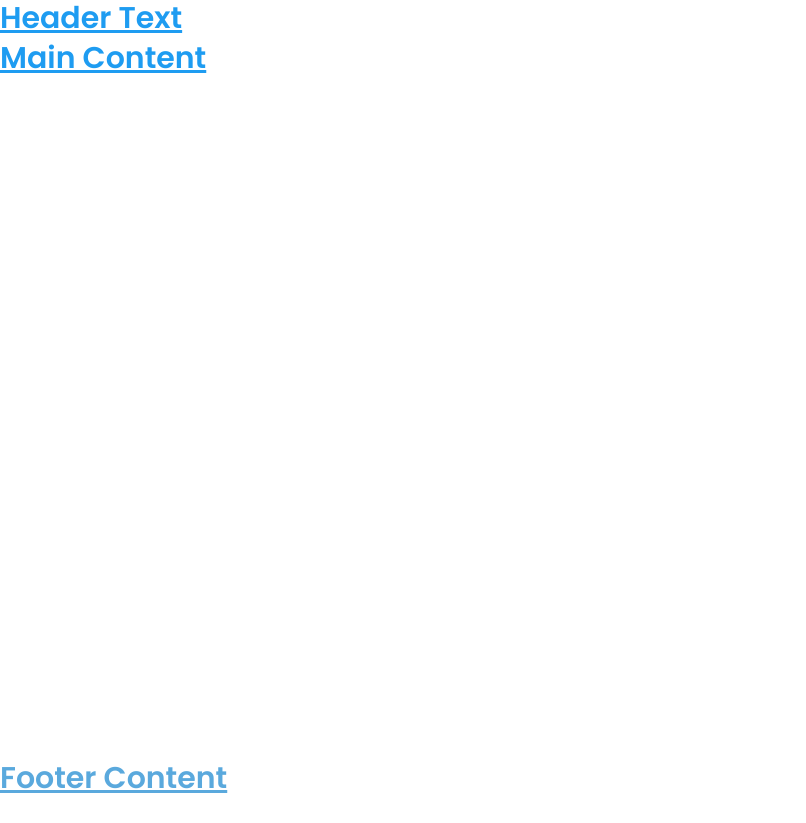
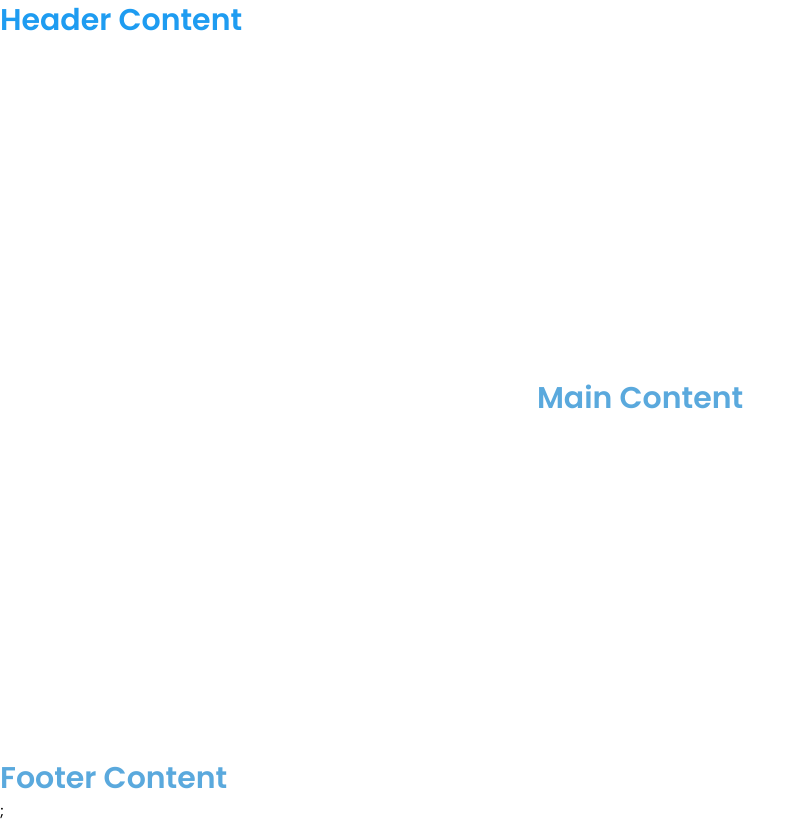
Before and after one commit to idkan/Portafolio, a Next.js app: page / in a window 1280 px wide. Shown: the whole page, without its empty margins (0-806 px from the left). Before the commit the page ends 800 px from the top, so only its background shows below. Built offline with nearby package versions, Linux system fonts and the light colour scheme.

Commit message:
Added Components & Created Basic layout

```diff
--- /dev/null
+++ b/components/Footer.js
@@ -0,0 +1,11 @@
+const Footer = () => {
+    return (
+        <footer className="h-10 bg-white">
+            <p className="text-3xl font-bold text-secondary">
+                Footer Content
+            </p>
+        </footer>
+    );
+}
+
+export default Footer;
--- /dev/null
+++ b/components/Header.js
@@ -0,0 +1,15 @@
+import { FiHome } from "react-icons/fi";
+
+const Navbar = () => {
+    return (
+        <header className="h-10 bg-white">
+            <nav className="flex justify-between items-center h-full">
+                <p className="text-3xl font-bold text-primary">
+                    Header Content
+                </p>
+            </nav>
+        </header>
+    );
+}
+
+export default Navbar;
--- /dev/null
+++ b/components/Layout.js
@@ -0,0 +1,16 @@
+import Header from './Header';
+import Footer from './Footer';
+
+const Layout = ({ children }) => {
+    return (
+        <div className="flex flex-col h-screen justify-between">
+            <Header />
+            <main className='mx-auto my-0 h-10 bg-white'>
+                {children}
+            </main>
+            <Footer />
+        </div>
+    )
+}
+
+export default Layout;
--- a/pages/_app.js
+++ b/pages/_app.js
@@ -1,7 +1,18 @@
 import "../styles/globals.css";
+import Head from 'next/head';
 
 function MyApp({ Component, pageProps }) {
-    return <Component {...pageProps} />;
+
+    return (
+        <>
+            <Head>
+                <title>ABSE dev</title>
+                <meta name="description" content="Abraham SWE Portfolio" />
+                <link rel="icon" href="/favicon.ico" />
+            </Head>
+            <Component {...pageProps} />;
+        </>
+    );
 }
 
 export default MyApp;
--- a/pages/index.js
+++ b/pages/index.js
@@ -1,31 +1,13 @@
-import Head from 'next/head'
+import Layout from "../components/Layout";
 
-export default function Home() {
+const Home = () => {
 	return (
-		<>
-			<Head>
-				<title>Abraham SWE</title>
-				<meta name="description" content="Abraham SWE Portfolio" />
-				<link rel="icon" href="/favicon.ico" />
-				<link href="https://fonts.googleapis.com/css2?family=Poppins:wght@400;500;600&display=swap" rel="stylesheet" />
-			</Head>
-			<div className="flex flex-col h-screen justify-between">
-				<header className="h-10 bg-white">
-					<p className="text-3xl font-bold underline text-primary">
-						Header Text
-					</p>
-				</header>
-				<main className="mb-auto h-10 bg-white0">
-					<p className="text-3xl font-bold underline text-primary">
-						Main Content
-					</p>
-				</main>
-				<footer className="h-10 bg-white">
-					<p className="text-3xl font-bold underline text-secondary">
-						Footer Content
-					</p>
-				</footer>
-			</div>
-		</>
-	)
+		<Layout>
+			<h1 className="text-3xl font-bold text-secondary">
+				Main Content
+			</h1>
+		</Layout>
+	);
 }
+
+export default Home;
```
